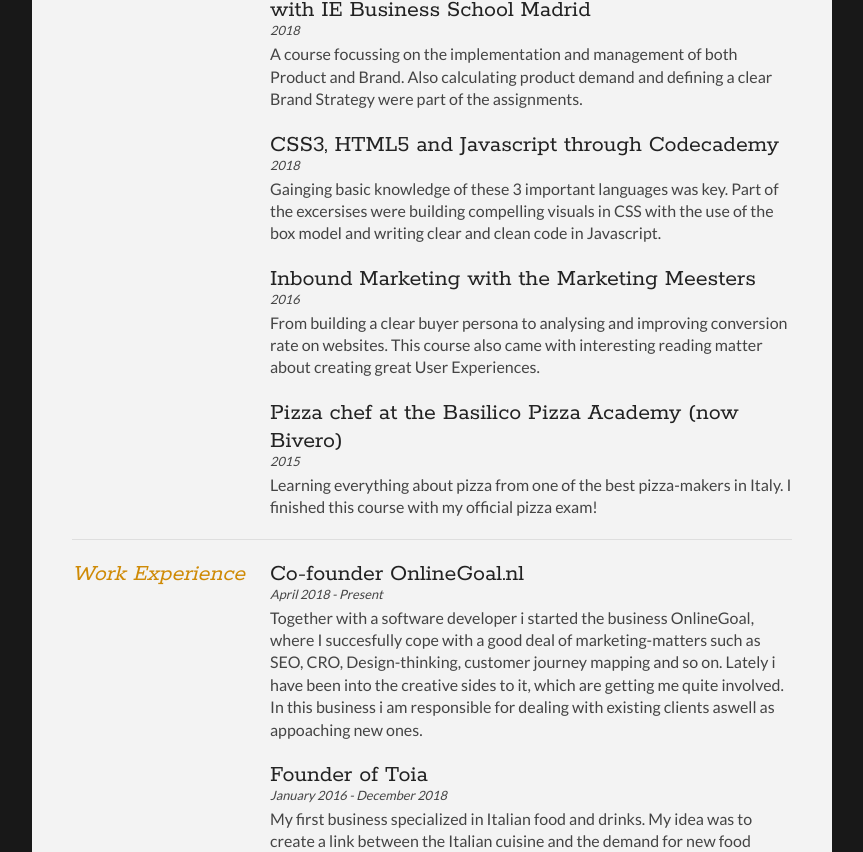
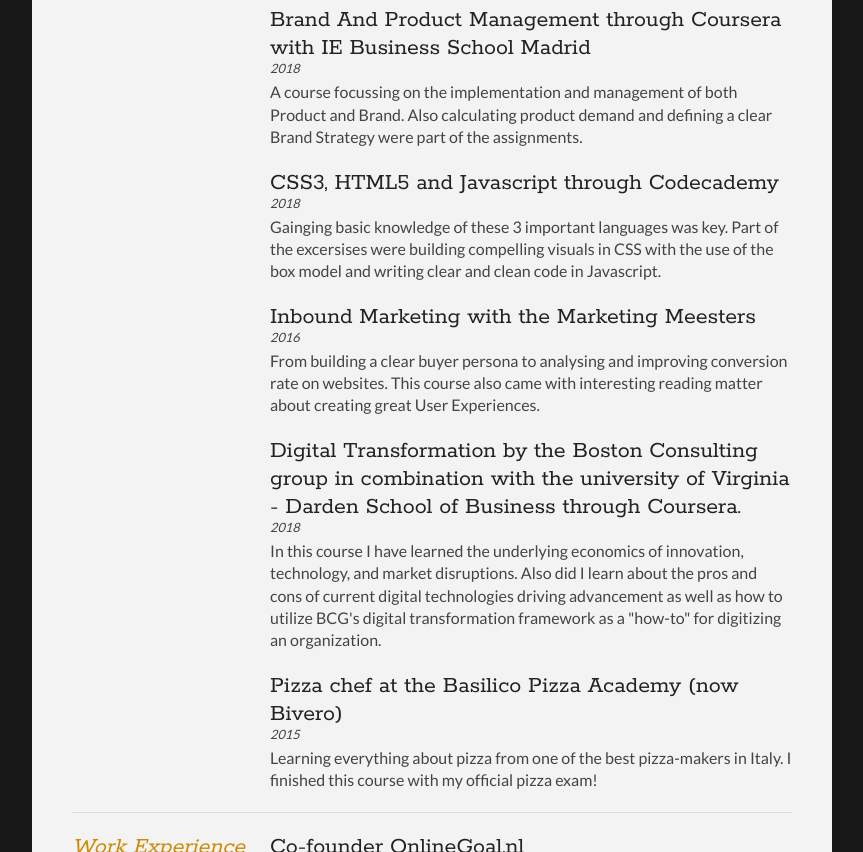
Before and after one commit to Niels-Drenth/Niels-Drenth.github.io, a plain HTML site: page index.html in a window 1280 px wide. Shown: the part 1272-2124 px from the top of the page, without its empty margins (208-1071 px from the left). Drawn offline with Linux system fonts and the light colour scheme.

Commit message:
New course addition to CV

```diff
--- a/index.html
+++ b/index.html
@@ -76,6 +76,8 @@
 					<br>
 					<li>- Traction Strategy Implementation.</li>
 					<br>
+					<li>- Strategic Digital Management.</li>
+					<br>
 					<li>- Pizza making and Italian cooking</li>
 					<br>
 					<li>- Social skills.</li>
@@ -149,6 +151,12 @@
 					<p class="subDetails">2016</p>
 					<p>From building a clear buyer persona to analysing and improving conversion rate on websites. This course also came with interesting reading matter about creating great User Experiences.</p>
 				</article>
+
+				<article>
+					<h2>Digital Transformation by the Boston Consulting group in combination with the university of Virginia - Darden School of Business through Coursera.</h2>
+					<p class="subDetails">2018</p>
+					<p>In this course I have learned the underlying economics of innovation, technology, and market disruptions. Also did I learn about the pros and cons of current digital technologies driving advancement as well as how to utilize BCG's digital transformation framework as a "how-to" for digitizing an organization.</p>
+					</article>
 
 				<article>
 					<h2>Pizza chef at the Basilico Pizza Academy (now Bivero)</h2>
```
